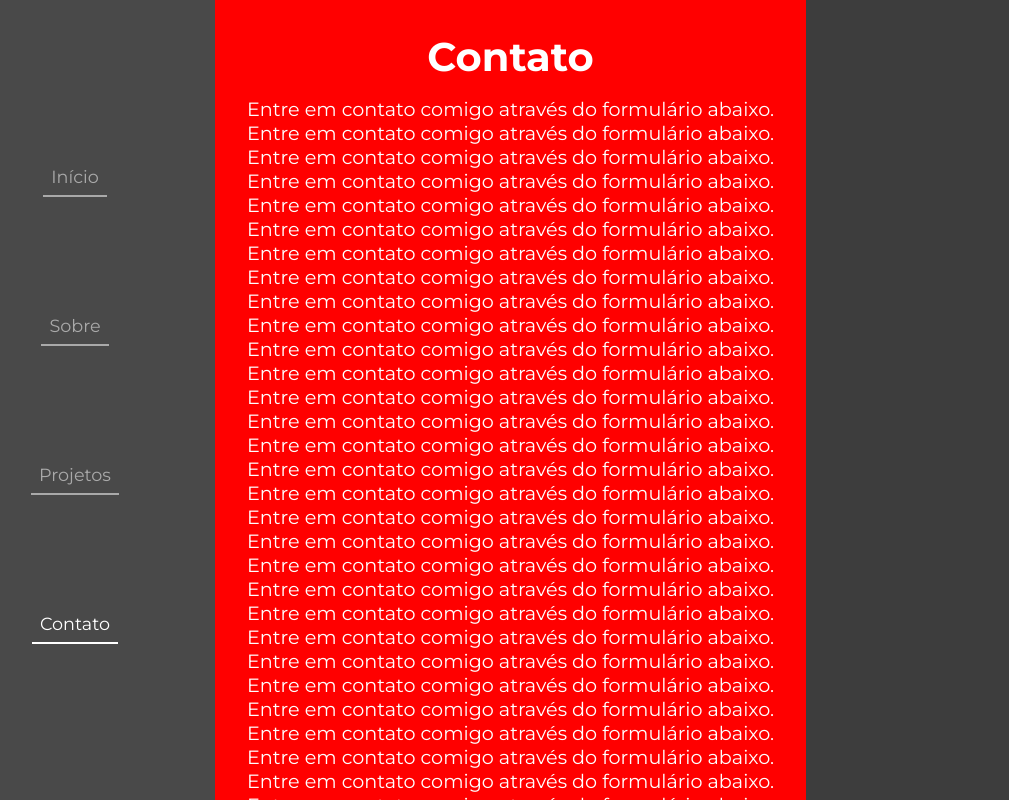
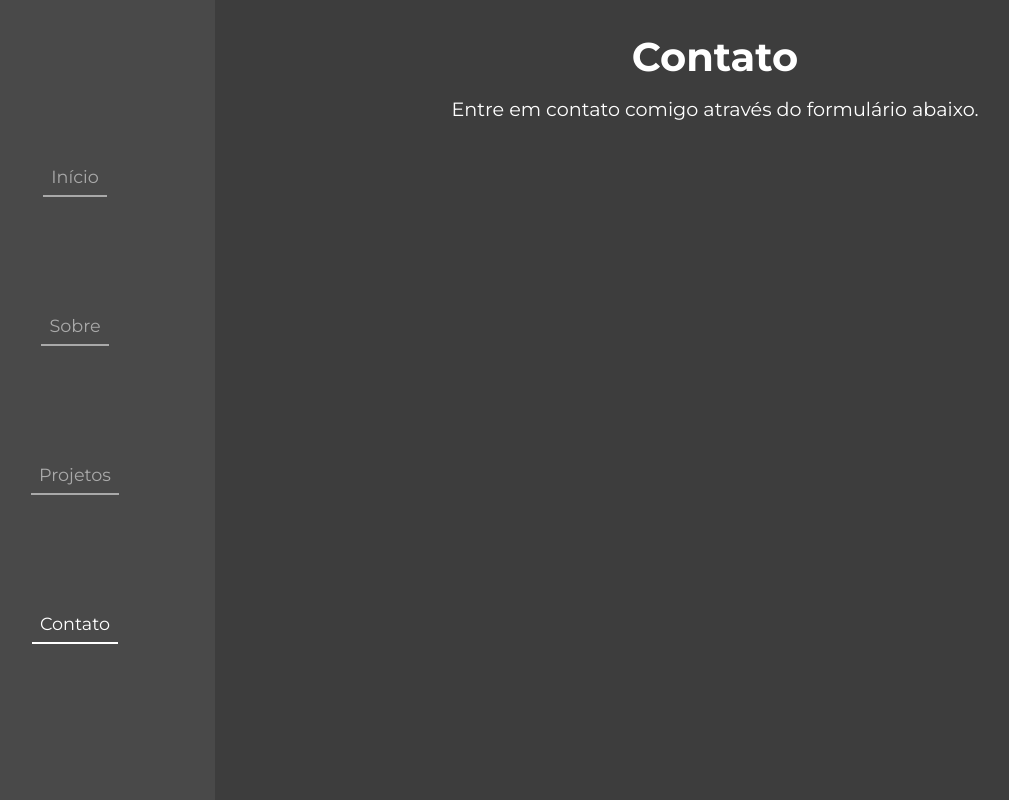
Before and after one commit to DouglassRibeiro/SPA_React_Django, a React (Vite) app in the folder frontend/: page /contact in a window 1280 px wide. Shown: the whole page, without its empty margins (65-1074 px from the left). Built offline with nearby package versions, Linux system fonts and the light colour scheme.

Commit message:
subpages ok

```diff
--- a/frontend/src/App.module.css
+++ b/frontend/src/App.module.css
@@ -49,6 +49,7 @@ main {
 .mainContainer {
     position: relative;
     overflow-y: auto;
+    flex: 1;
     scrollbar-width: none;
 }
 
--- a/frontend/src/main_styles.css
+++ b/frontend/src/main_styles.css
@@ -15,7 +15,7 @@
 
 .page-enter {
   opacity: 0;
-  transform: scale(1.1);
+  /*transform: scale(1.1);*/
 }
 
 .page-enter-active {
--- a/frontend/src/pages/Contact/Contact.module.css
+++ b/frontend/src/pages/Contact/Contact.module.css
@@ -7,7 +7,6 @@ body {
 .container {
   padding: 2rem;
   text-align: center;
-  background-color: red;
 }
 
 .title {
--- a/frontend/src/pages/Contact/index.jsx
+++ b/frontend/src/pages/Contact/index.jsx
@@ -6,51 +6,6 @@ function Contact() {
     <div className={styles.container}>
       <h1 className={styles.title}>Contato</h1>
       <p className={styles.subtitle}>Entre em contato comigo através do formulário abaixo.</p>
-      <p className={styles.subtitle}>Entre em contato comigo através do formulário abaixo.</p>
-      <p className={styles.subtitle}>Entre em contato comigo através do formulário abaixo.</p>
-      <p className={styles.subtitle}>Entre em contato comigo através do formulário abaixo.</p>
-      <p className={styles.subtitle}>Entre em contato comigo através do formulário abaixo.</p>
-      <p className={styles.subtitle}>Entre em contato comigo através do formulário abaixo.</p>
-      <p className={styles.subtitle}>Entre em contato comigo através do formulário abaixo.</p>
-      <p className={styles.subtitle}>Entre em contato comigo através do formulário abaixo.</p>
-      <p className={styles.subtitle}>Entre em contato comigo através do formulário abaixo.</p>
-      <p className={styles.subtitle}>Entre em contato comigo através do formulário abaixo.</p>
-      <p className={styles.subtitle}>Entre em contato comigo através do formulário abaixo.</p>
-      <p className={styles.subtitle}>Entre em contato comigo através do formulário abaixo.</p>
-      <p className={styles.subtitle}>Entre em contato comigo através do formulário abaixo.</p>
-      <p className={styles.subtitle}>Entre em contato comigo através do formulário abaixo.</p>
-      <p className={styles.subtitle}>Entre em contato comigo através do formulário abaixo.</p>
-      <p className={styles.subtitle}>Entre em contato comigo através do formulário abaixo.</p>
-      <p className={styles.subtitle}>Entre em contato comigo através do formulário abaixo.</p>
-      <p className={styles.subtitle}>Entre em contato comigo através do formulário abaixo.</p>
-      <p className={styles.subtitle}>Entre em contato comigo através do formulário abaixo.</p>
-      <p className={styles.subtitle}>Entre em contato comigo através do formulário abaixo.</p>
-      <p className={styles.subtitle}>Entre em contato comigo através do formulário abaixo.</p>
-      <p className={styles.subtitle}>Entre em contato comigo através do formulário abaixo.</p>
-      <p className={styles.subtitle}>Entre em contato comigo através do formulário abaixo.</p>
-      <p className={styles.subtitle}>Entre em contato comigo através do formulário abaixo.</p>
-      <p className={styles.subtitle}>Entre em contato comigo através do formulário abaixo.</p>
-      <p className={styles.subtitle}>Entre em contato comigo através do formulário abaixo.</p>
-      <p className={styles.subtitle}>Entre em contato comigo através do formulário abaixo.</p>
-      <p className={styles.subtitle}>Entre em contato comigo através do formulário abaixo.</p>
-      <p className={styles.subtitle}>Entre em contato comigo através do formulário abaixo.</p>
-      <p className={styles.subtitle}>Entre em contato comigo através do formulário abaixo.</p>
-      <p className={styles.subtitle}>Entre em contato comigo através do formulário abaixo.</p>
-      <p className={styles.subtitle}>Entre em contato comigo através do formulário abaixo.</p>
-      <p className={styles.subtitle}>Entre em contato comigo através do formulário abaixo.</p>
-      <p className={styles.subtitle}>Entre em contato comigo através do formulário abaixo.</p>
-      <p className={styles.subtitle}>Entre em contato comigo através do formulário abaixo.</p>
-      <p className={styles.subtitle}>Entre em contato comigo através do formulário abaixo.</p>
-      <p className={styles.subtitle}>Entre em contato comigo através do formulário abaixo.</p>
-      <p className={styles.subtitle}>Entre em contato comigo através do formulário abaixo.</p>
-      <p className={styles.subtitle}>Entre em contato comigo através do formulário abaixo.</p>
-      <p className={styles.subtitle}>Entre em contato comigo através do formulário abaixo.</p>
-      <p className={styles.subtitle}>Entre em contato comigo através do formulário abaixo.</p>
-      <p className={styles.subtitle}>Entre em contato comigo através do formulário abaixo.</p>
-      <p className={styles.subtitle}>Entre em contato comigo através do formulário abaixo.</p>
-      <p className={styles.subtitle}>Entre em contato comigo através do formulário abaixo.</p>
-      <p className={styles.subtitle}>Entre em contato comigo através do formulário abaixo.</p>
-      <p className={styles.subtitle}>Entre em contato comigo através do formulário abaixo.</p>
       {/* Aqui entrará o formulário de contato */}
     </div>
   );
```
